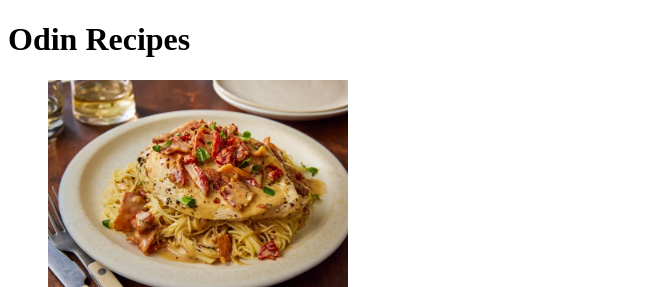
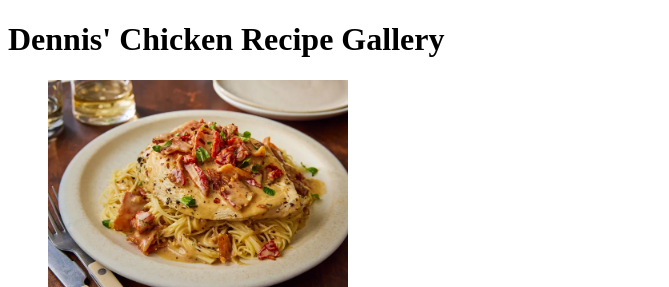
Before and after one commit to dsvignacio/odin-recipes, a plain HTML site: page index.html in a window 1280 px wide. Shown: the top 287 px of the page, without its empty margins (0-669 px from the left). Drawn offline with Linux system fonts and the light colour scheme.

Commit message:
fix: Rename homepage title to Dennis' Chicken Recipe Gallery

```diff
--- a/index.html
+++ b/index.html
@@ -5,7 +5,7 @@
         <title>Dennis' Chicken Recipe Gallery</title>
     </head>
     <body>
-        <h1>Odin Recipes</h1>
+        <h1>Dennis' Chicken Recipe Gallery</h1>
         <ul>
             <li>
                 <a href="./recipes/marry-me-chicken.html">
```
